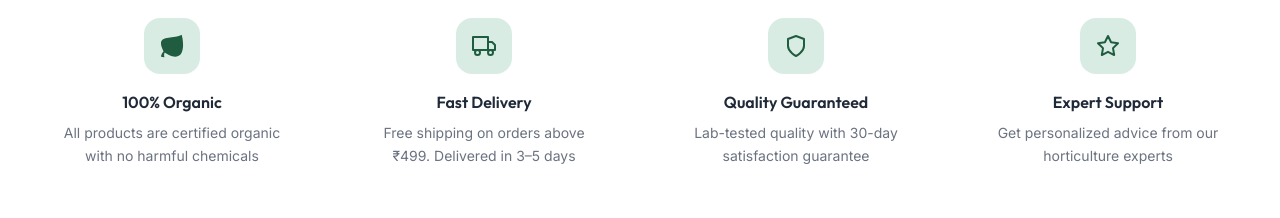
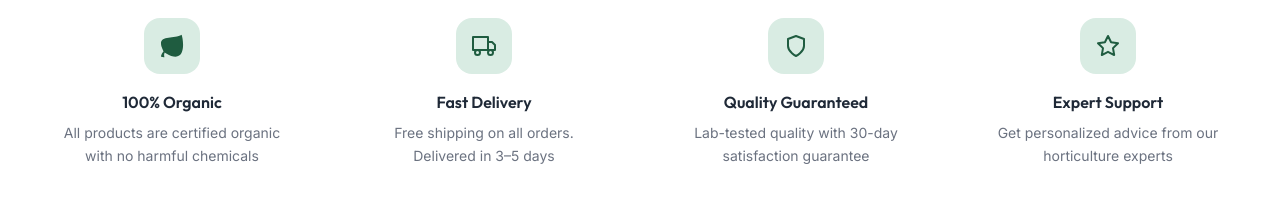
Before and after one commit to redinsideout/Poshatva-Website, a React (Create React App) app in the folder poshtva-frontend/: page / in a window 1280 px wide. Shown: the part 1920-2138 px from the top of the page. Built offline with nearby package versions, Linux system fonts and the light colour scheme; no server answers; the HTML template or start-up script is replaced by a standard one.

Commit message:
Remove shipping charges 49 from all types of payments, establishing free shipping on all orders

```diff
--- a/poshtva-frontend/src/pages/Cart.jsx
+++ b/poshtva-frontend/src/pages/Cart.jsx
@@ -9,7 +9,7 @@ import AuthModal from '../components/AuthModal';
 
 const TAX_RATE = 0.05;
 const FREE_SHIPPING_THRESHOLD = 499;
-const SHIPPING_COST = 49;
+const SHIPPING_COST = 0;
 
 const Cart = () => {
   const { cart, cartLoading, updateQuantity, removeFromCart } = useCart();
--- a/poshtva-frontend/src/pages/Home.jsx
+++ b/poshtva-frontend/src/pages/Home.jsx
@@ -17,7 +17,7 @@ const CATEGORIES = [
 
 const FEATURES = [
   { icon: GiSolidLeaf,   title: '100% Organic',       desc: 'All products are certified organic with no harmful chemicals'  },
-  { icon: FiTruck,  title: 'Fast Delivery',       desc: 'Free shipping on orders above ₹499. Delivered in 3–5 days'     },
+  { icon: FiTruck,  title: 'Fast Delivery',       desc: 'Free shipping on all orders. Delivered in 3–5 days'     },
   { icon: FiShield, title: 'Quality Guaranteed',  desc: 'Lab-tested quality with 30-day satisfaction guarantee'         },
   { icon: FiStar,   title: 'Expert Support',      desc: 'Get personalized advice from our horticulture experts'          },
 ];
--- a/poshtva-frontend/src/pages/ProductDetail.jsx
+++ b/poshtva-frontend/src/pages/ProductDetail.jsx
@@ -248,7 +248,7 @@ const ProductDetail = () => {
             {/* Quick Benefits Grid */}
             <div className="grid grid-cols-1 md:grid-cols-2 gap-4">
               {[
-                { icon: FiTruck, title: 'Free Shipping', sub: 'On orders above ₹499' },
+                { icon: FiTruck, title: 'Free Shipping', sub: 'On all orders' },
                 { icon: FiGift,  title: 'Gift Packaging', sub: 'Eco-friendly safe pack' },
               ].map((item, i) => (
                 <div key={i} className="flex items-center gap-4 p-5 rounded-3xl bg-forest-50/30 border border-forest-50">
--- a/poshtva-frontend/src/pages/Register.jsx
+++ b/poshtva-frontend/src/pages/Register.jsx
@@ -39,7 +39,7 @@ const Register = () => {
           <h2 className="text-4xl font-display font-bold mb-4">Join Poshatva</h2>
           <p className="text-green-100 text-lg">Start your green journey today</p>
           <div className="grid grid-cols-3 gap-6 mt-10">
-            {[['Free', 'Shipping above ₹499'], ['100%', 'Organic'], ['30-Day', 'Returns']].map(([val, label]) => (
+            {[['Free', 'Shipping on all orders'], ['100%', 'Organic'], ['30-Day', 'Returns']].map(([val, label]) => (
               <div key={label}>
                 <div className="text-2xl font-bold">{val}</div>
                 <div className="text-green-200 text-xs mt-1">{label}</div>
```
